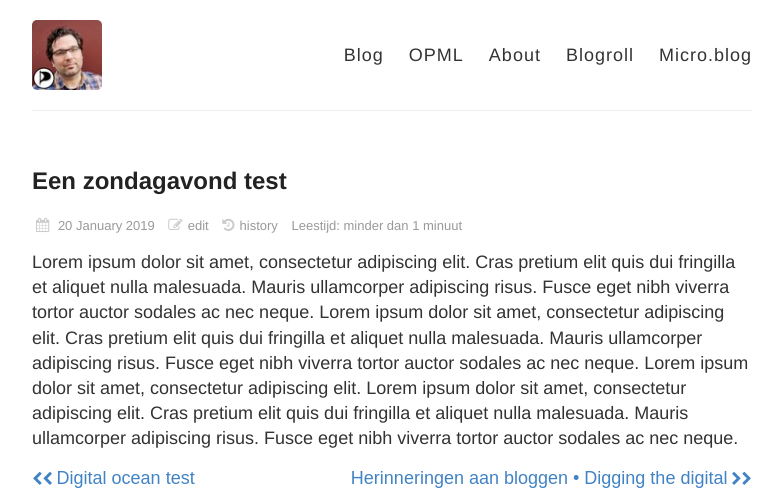
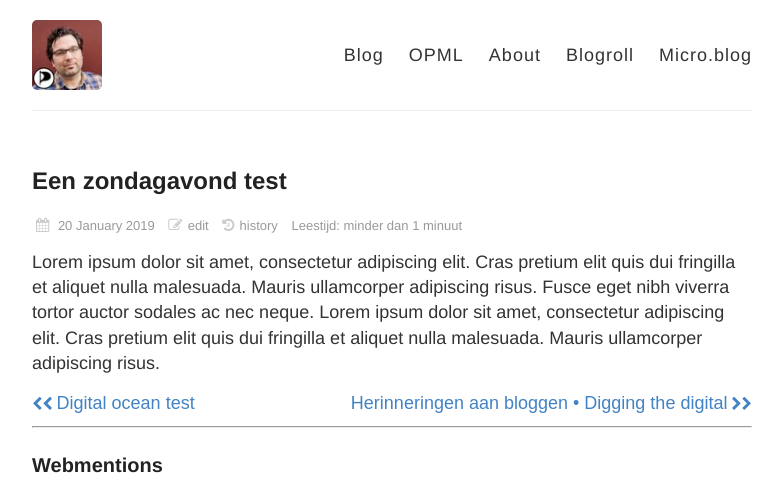
Before and after one commit to frankmeeuwsen/microblog-2018, a Jekyll site: the page built from _posts/2019-01-20-zondagavond.md, in a window 1280 px wide, cut to the strip 100-597 px from the top of the page. Shown: the whole strip, without its empty margins (248-1031 px from the left). Built offline with Jekyll 4.4.1, drawn with Linux system fonts in a browser that asks for light colours; nearby versions of some CDN libraries.

Commit message:
update nieuw

```diff
--- a/_posts/2019-01-20-zondagavond.md
+++ b/_posts/2019-01-20-zondagavond.md
@@ -9,4 +9,4 @@
 tags:
 ---
 
-Lorem ipsum dolor sit amet, consectetur adipiscing elit. Cras pretium elit quis dui fringilla et aliquet nulla malesuada. Mauris ullamcorper adipiscing risus. Fusce eget nibh viverra tortor auctor sodales ac nec neque. Lorem ipsum dolor sit amet, consectetur adipiscing elit. Cras pretium elit quis dui fringilla et aliquet nulla malesuada. Mauris ullamcorper adipiscing risus. Fusce eget nibh viverra tortor auctor sodales ac nec neque. Lorem ipsum dolor sit amet, consectetur adipiscing elit. Lorem ipsum dolor sit amet, consectetur adipiscing elit. Cras pretium elit quis dui fringilla et aliquet nulla malesuada. Mauris ullamcorper adipiscing risus. Fusce eget nibh viverra tortor auctor sodales ac nec neque.
+Lorem ipsum dolor sit amet, consectetur adipiscing elit. Cras pretium elit quis dui fringilla et aliquet nulla malesuada. Mauris ullamcorper adipiscing risus. Fusce eget nibh viverra tortor auctor sodales ac nec neque. Lorem ipsum dolor sit amet, consectetur adipiscing elit. Cras pretium elit quis dui fringilla et aliquet nulla malesuada. Mauris ullamcorper adipiscing risus.
```
